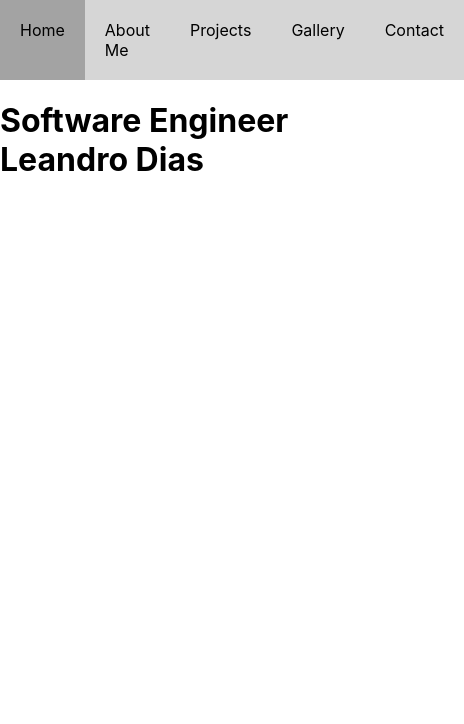
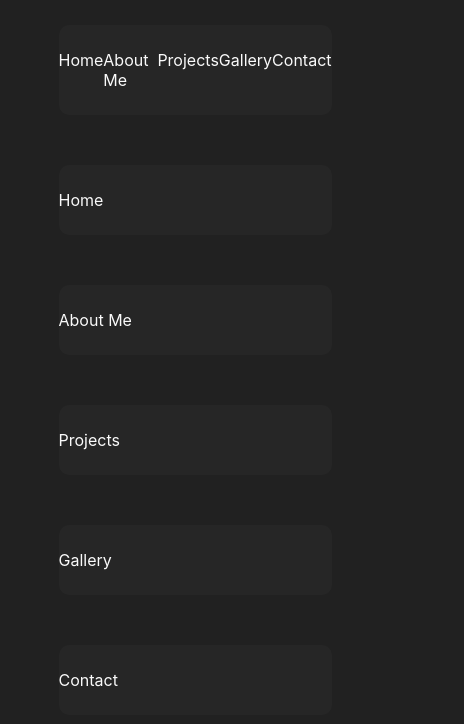
Before and after one commit to devleandrodias/gamepad-xbox-controller, a Next.js app: page / in a window 390 px wide. Shown: the top 724 px of the page, 464 px wide, since content can reach past the window. Built offline with nearby package versions, Linux system fonts and the light colour scheme.

Commit message:
feat: add basic css on project and refector home page

```diff
--- a/pages/_app.tsx
+++ b/pages/_app.tsx
@@ -1,14 +1,9 @@
 import "../styles/globals.css";
+
 import type { AppProps } from "next/app";
-import { Header } from "../app/layout/header.layout";
 
 function MyApp({ Component, pageProps }: AppProps) {
-  return (
-    <div>
-      <Header />
-      <Component {...pageProps} />
-    </div>
-  );
+  return <Component {...pageProps} />;
 }
 
 export default MyApp;
--- a/pages/index.tsx
+++ b/pages/index.tsx
@@ -1,9 +1,21 @@
 import { NextPage } from "next";
+import { Header } from "../app/layout/header.layout";
+
+import styles from "../styles/Home.module.css";
 
 const Home: NextPage = () => {
   return (
     <div>
-      <h1>Software Engineer Leandro Dias</h1>
+      <main className={styles.container}>
+        <div className={styles.card}>
+          <Header />
+        </div>
+        <div className={styles.card}>Home</div>
+        <div className={styles.card}>About Me</div>
+        <div className={styles.card}>Projects</div>
+        <div className={styles.card}>Gallery</div>
+        <div className={styles.card}>Contact</div>
+      </main>
     </div>
   );
 };
--- a/styles/Home.module.css
+++ b/styles/Home.module.css
@@ -1,116 +1,15 @@
 .container {
-  padding: 0 2rem;
-}
-
-.main {
-  min-height: 100vh;
-  padding: 4rem 0;
-  flex: 1;
-  display: flex;
-  flex-direction: column;
-  justify-content: center;
-  align-items: center;
-}
-
-.footer {
-  display: flex;
-  flex: 1;
-  padding: 2rem 0;
-  border-top: 1px solid #eaeaea;
-  justify-content: center;
-  align-items: center;
-}
-
-.footer a {
-  display: flex;
-  justify-content: center;
-  align-items: center;
-  flex-grow: 1;
-}
-
-.title a {
-  color: #0070f3;
-  text-decoration: none;
-}
-
-.title a:hover,
-.title a:focus,
-.title a:active {
-  text-decoration: underline;
-}
-
-.title {
-  margin: 0;
-  line-height: 1.15;
-  font-size: 4rem;
-}
-
-.title,
-.description {
-  text-align: center;
-}
-
-.description {
-  margin: 4rem 0;
-  line-height: 1.5;
-  font-size: 1.5rem;
-}
-
-.code {
-  background: #fafafa;
-  border-radius: 5px;
-  padding: 0.75rem;
-  font-size: 1.1rem;
-  font-family: Menlo, Monaco, Lucida Console, Liberation Mono, DejaVu Sans Mono,
-    Bitstream Vera Sans Mono, Courier New, monospace;
-}
-
-.grid {
-  display: flex;
-  align-items: center;
-  justify-content: center;
-  flex-wrap: wrap;
-  max-width: 800px;
+  height: calc(100vh - 25px);
+  padding: 0px 15vw;
 }
 
 .card {
-  margin: 1rem;
-  padding: 1.5rem;
-  text-align: left;
-  color: inherit;
-  text-decoration: none;
-  border: 1px solid #eaeaea;
+  margin-bottom: 50px;
+  padding: 25px 0px;
   border-radius: 10px;
-  transition: color 0.15s ease, border-color 0.15s ease;
-  max-width: 300px;
+  background-color: #262626;
 }
 
-.card:hover,
-.card:focus,
-.card:active {
-  color: #0070f3;
-  border-color: #0070f3;
+.card:first-child {
+  margin-top: 25px;
 }
-
-.card h2 {
-  margin: 0 0 1rem 0;
-  font-size: 1.5rem;
-}
-
-.card p {
-  margin: 0;
-  font-size: 1.25rem;
-  line-height: 1.5;
-}
-
-.logo {
-  height: 1em;
-  margin-left: 0.5rem;
-}
-
-@media (max-width: 600px) {
-  .grid {
-    width: 100%;
-    flex-direction: column;
-  }
-}
--- a/styles/globals.css
+++ b/styles/globals.css
@@ -1,5 +1,9 @@
 html,
 body {
+  /* Project colors */
+  color: #fafafa;
+  background-color: #212121;
+
   padding: 0;
   margin: 0;
   font-family: -apple-system, BlinkMacSystemFont, Segoe UI, Roboto, Oxygen,
--- a/styles/layout/header.module.css
+++ b/styles/layout/header.module.css
@@ -1,15 +1,8 @@
 .header {
   display: flex;
-  justify-content: space-around;
-  background-color: #d6d6d6;
+  justify-content: space-evenly;
 }
 
 .link {
   cursor: pointer;
-  padding: 20px;
-  background-color: #d6d6d6;
 }
-
-.link:hover {
-  background-color: #a3a3a3;
-}
```
